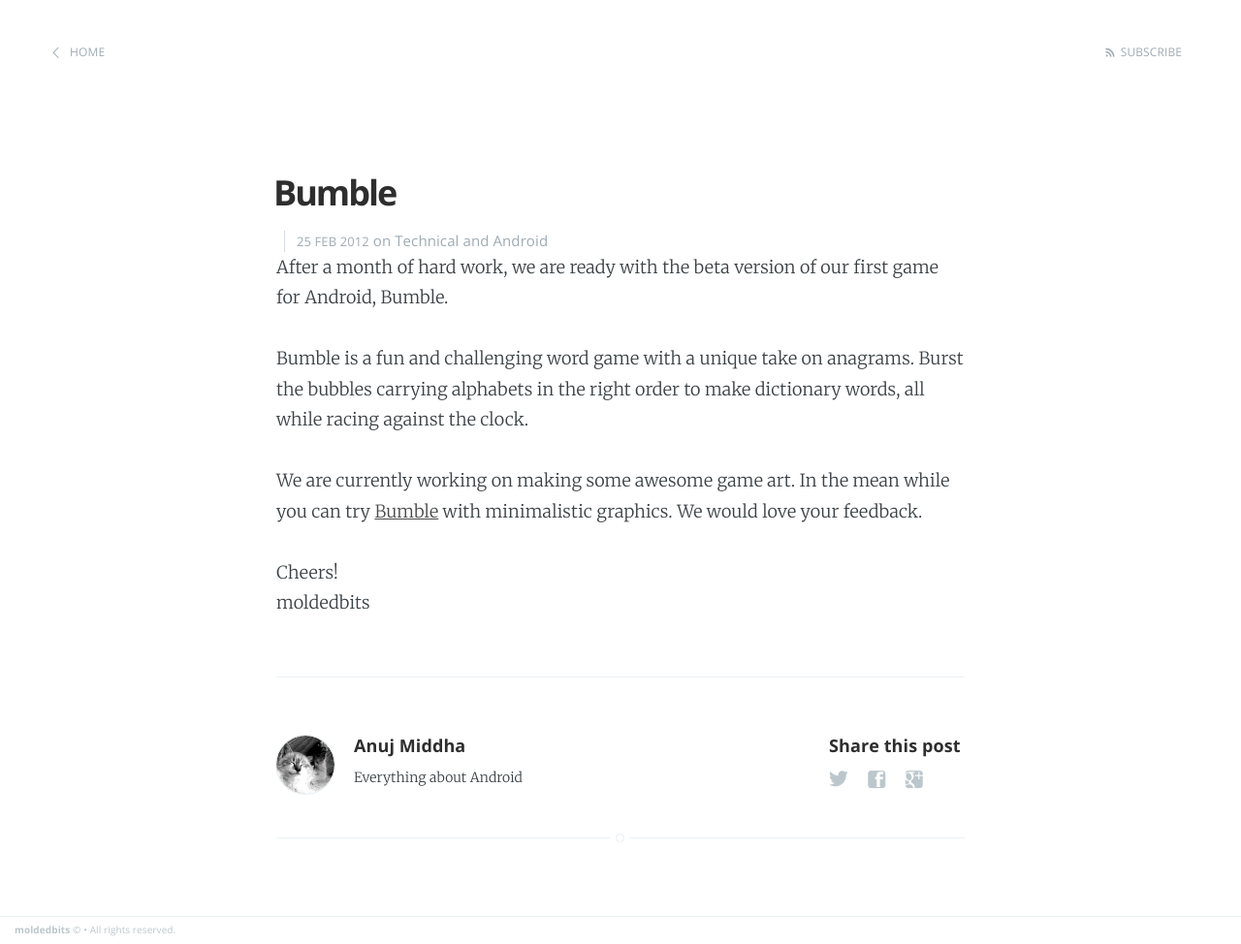
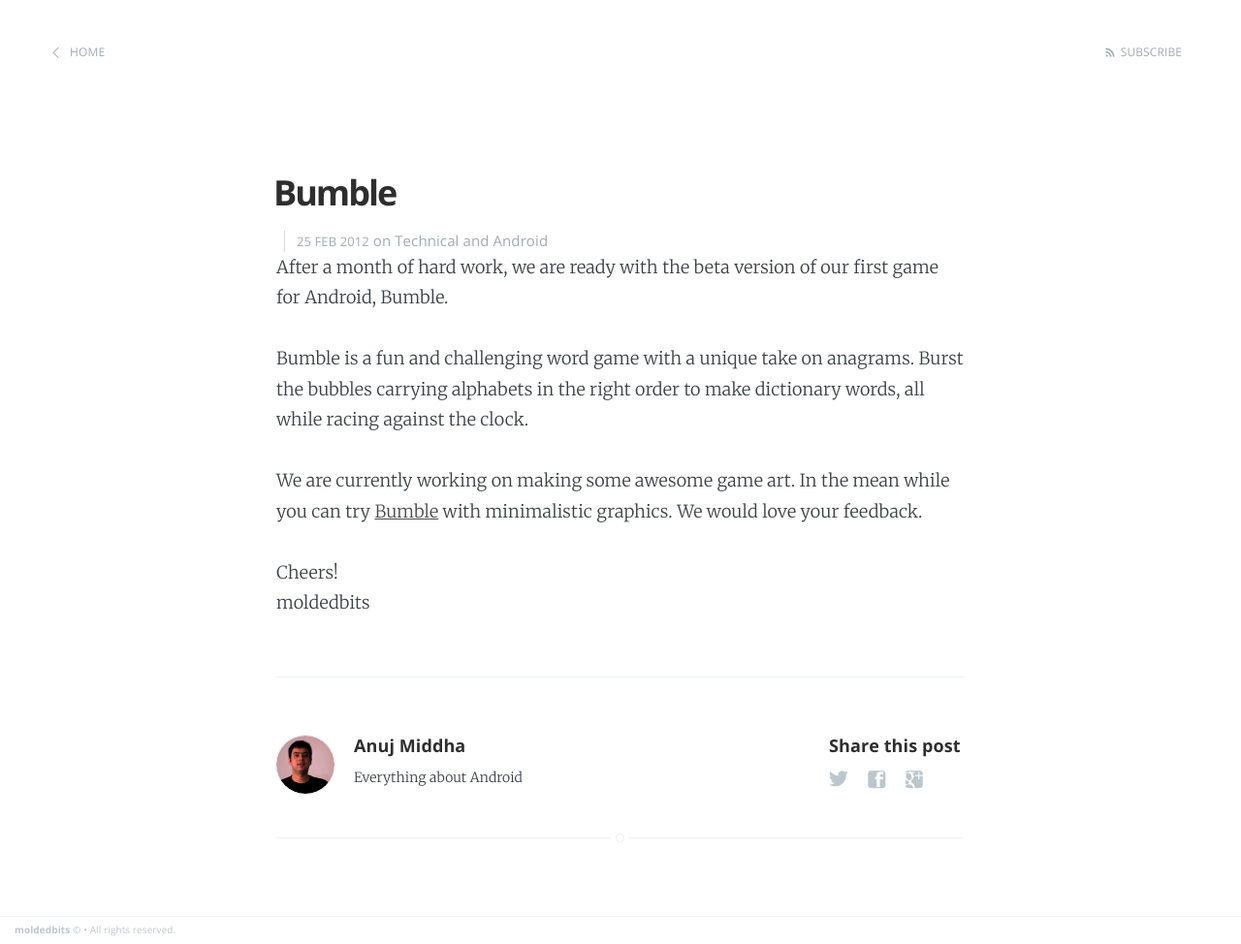
Before and after one commit to moldedbits/moldedbits.github.io, a Jekyll site: the page built from _posts/2012-02-25-bumble.md, in a window 1280 px wide. Shown: the whole page at 97% size. Built offline with Jekyll 4.4.1, drawn with Linux system fonts in a browser that asks for light colours; Markdown is read by kramdown in place of the engine named in the settings.

Commit message:
added profile images

```diff
--- a/_data/people.yml
+++ b/_data/people.yml
@@ -1,7 +1,9 @@
 anuj:
   name: Anuj Middha
   description: Everything about Android
+  image: anuj.jpg
 
 aashish:
   name: Aashish Dhawan
   description: Only Black
+  image: aashish.jpg
--- a/_layouts/post.html
+++ b/_layouts/post.html
@@ -63,12 +63,16 @@
         <footer class="post-footer">
             <!-- If we want to display author's name and bio -->
             {% if page.author %}
+                {% assign author = site.data.people[page.author] %}
                 <figure class="author-image">
-                    <a class="img" href="{{ site.baseurl }}" style="background-image: url(/assets/images/profile.png)">
-                    <span class="hidden">{{site.author}}'s Picture</span></a>
+                    <a class="img" href="{{ site.baseurl }}" style="background-image:
+                      {% if author.image %}   url(/assets/images/people/{{author.image}})
+                      {% else %}
+                      url(/assets/images/profile.png)
+                      {% endif %}">
+                    <span class="hidden">{{author.name}}'s Picture</span></a>
                 </figure>
                 <section class="author">
-                    {% assign author = site.data.people[page.author] %}
                     <!-- Author Name -->
                     <h4> {{ author.name }} </h4>
                     <!-- Author Bio -->
```
Also changed, not shown: assets/images/people/aashish.jpg (added), assets/images/people/anuj.jpg (added).
